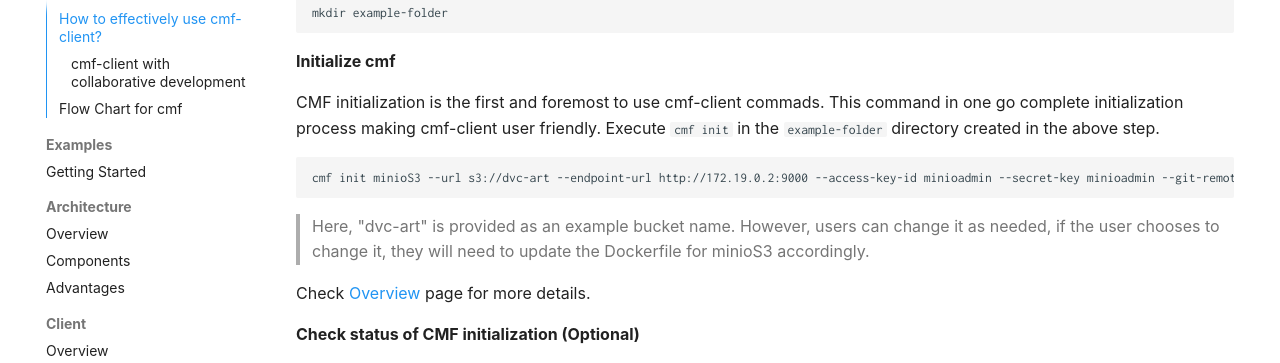
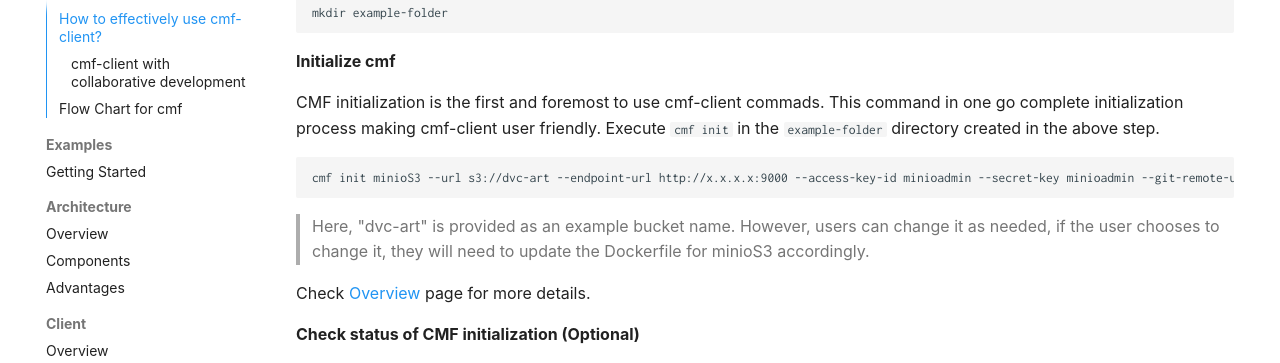
Before and after one commit to HewlettPackard/cmf, an MkDocs documentation site: the page built from docs/cmf_client/step-by-step.md, in a window 1280 px wide and 900 px high, scrolled down 1168 px. Shown: the part 90-453 px from the top of the window. Built offline with MkDocs 1.6.1 and Material for MkDocs 9.7.7, drawn with Linux system fonts in a browser that asks for light colours; some web fonts are replaced; comment, search, counter and statistics services are not loaded; some of the changed lines change nothing that is shown.

Commit message:
Update step-by-step.md
Made changes in Initialize cmf step

````diff
--- a/docs/cmf_client/step-by-step.md
+++ b/docs/cmf_client/step-by-step.md
@@ -39,7 +39,7 @@ mkdir example-folder
 
 CMF initialization is the first and foremost to use cmf-client commads. This command in one go complete initialization process making cmf-client user friendly.     Execute `cmf init` in the `example-folder` directory created in the above step.
 ```
-cmf init minioS3 --url s3://dvc-art --endpoint-url http://172.19.0.2:9000 --access-key-id minioadmin --secret-key minioadmin --git-remote-url https://github.com/user/experiment-repo.git --cmf-server-url http://x.x.x.x:8080  --neo4j-user neo4j --neo4j-password password --neo4j-uri bolt://localhost:7687
+cmf init minioS3 --url s3://dvc-art --endpoint-url http://x.x.x.x:9000 --access-key-id minioadmin --secret-key minioadmin --git-remote-url https://github.com/user/experiment-repo.git --cmf-server-url http://x.x.x.x:8080  --neo4j-user neo4j --neo4j-password password --neo4j-uri bolt://localhost:7687
 ```
 > Here, "dvc-art" is provided as an example bucket name. However, users can change it as needed, if the user chooses to change it, they will need to update the Dockerfile for minioS3 accordingly.
 
````
